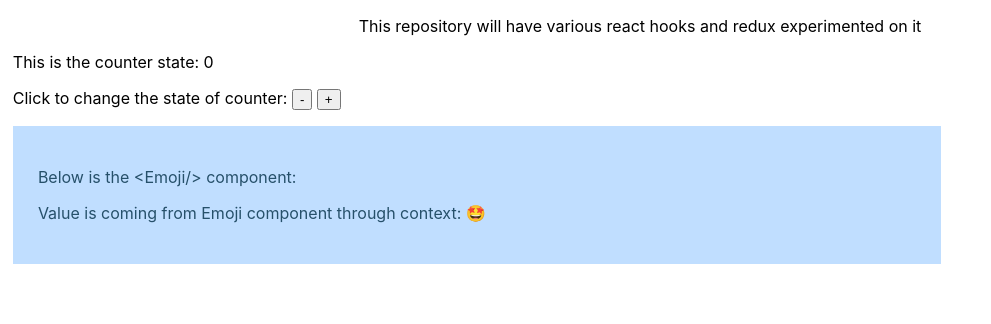
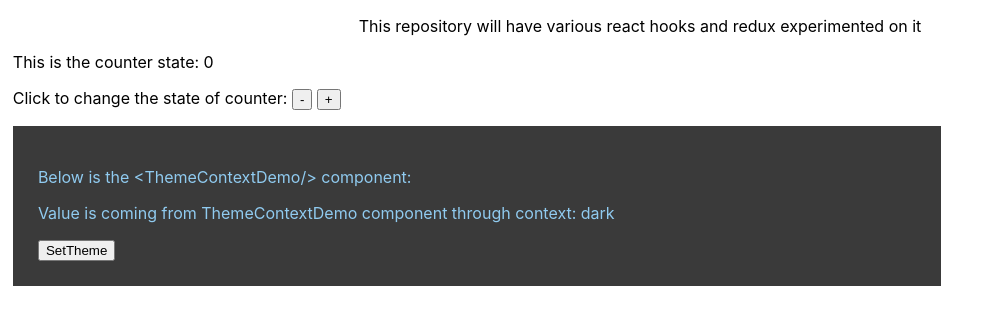
Before and after one commit to anindyamitra15/react-ts-demo, a React (Create React App) app: page / in a window 1280 px wide. Shown: the top 324 px of the page, without its empty margins (0-991 px from the left). Built offline with nearby package versions, Linux system fonts and the light colour scheme.

Commit message:
theme context demo added

```diff
--- a/src/App.css
+++ b/src/App.css
@@ -5,10 +5,17 @@
 .context {
   padding: 2%;
   width: 70%;
+}
+
+.light {
   color: #26506a;
   background-color: #288cff4a;
 }
 
+.dark {
+  color: #90cbf0;
+  background-color: #373737fb;
+}
 
 .blinker {
   margin: 2%;
--- a/src/App.tsx
+++ b/src/App.tsx
@@ -1,34 +1,36 @@
-import { createContext, FC, useEffect, useRef, useState } from 'react';
-import './App.css';
-import Emoji from './components/Emoji';
-import RefnEffectDemo from './components/RefnEffectDemo';
-import StateDemo from './components/StateDemo';
-
+import { createContext, Dispatch, FC, SetStateAction, useState } from "react";
+import "./App.css";
+import ThemeContextDemo from "./components/ThemeContextDemo";
+import RefnEffectDemo from "./components/RefnEffectDemo";
+import StateDemo from "./components/StateDemo";
 
 //inspired from fireship
-const moods = {
-  happy: '🤩',
-  sad: '😥'
-};
+type Theme = "dark" | "theme";
+const theme: Theme = "dark";
 
-export const MoodContext = createContext(moods);
+export const ThemeContext = createContext<
+  [string, Dispatch<SetStateAction<string>>] | null
+>(null);
 
 const App: FC = () => {
-
+  const [theme, setTheme] = useState("dark");
 
   return (
-    <MoodContext.Provider value={moods}>
+    <ThemeContext.Provider value={[theme, setTheme]}>
       <div className="App">
-        <p className="purpose">This repository will have various react hooks and redux experimented on it</p>
+        <p className="purpose">
+          This repository will have various react hooks and redux experimented
+          on it
+        </p>
         <StateDemo />
-        <div className="context">
-          <p>Below is the &lt;Emoji/&gt; component:</p>
-          <Emoji />
+        <div className={"context " + theme}>
+          <p>Below is the &lt;ThemeContextDemo/&gt; component:</p>
+          <ThemeContextDemo />
         </div>
         <RefnEffectDemo />
       </div>
-    </MoodContext.Provider>
+    </ThemeContext.Provider>
   );
-}
+};
 
 export default App;
--- a/src/components/Emoji.tsx
+++ /dev/null
@@ -1,13 +0,0 @@
-import { FC, useContext } from 'react';
-import { MoodContext } from '../App';
-
-const Emoji: FC = () => {
-    const context = useContext(MoodContext);
-    return (
-        <>
-            <p>Value is coming from Emoji component through context: {context.happy}</p>
-        </>
-    );
-};
-
-export default Emoji;
--- /dev/null
+++ b/src/components/ThemeContextDemo.tsx
@@ -0,0 +1,23 @@
+import { Dispatch, FC, SetStateAction, useContext } from "react";
+import { ThemeContext } from "../App";
+
+const ThemeContextDemo: FC = () => {
+  const [theme, setTheme] = useContext(ThemeContext) as [string, Dispatch<SetStateAction<string>>];
+  return (
+    <>
+      <p>
+        Value is coming from ThemeContextDemo component through context:{" "}
+        {theme}
+      </p>
+      <button
+        onClick={() => {
+          setTheme(theme === "dark" ? "light" : "dark");
+        }}
+      >
+        SetTheme
+      </button>
+    </>
+  );
+};
+
+export default ThemeContextDemo;
```
